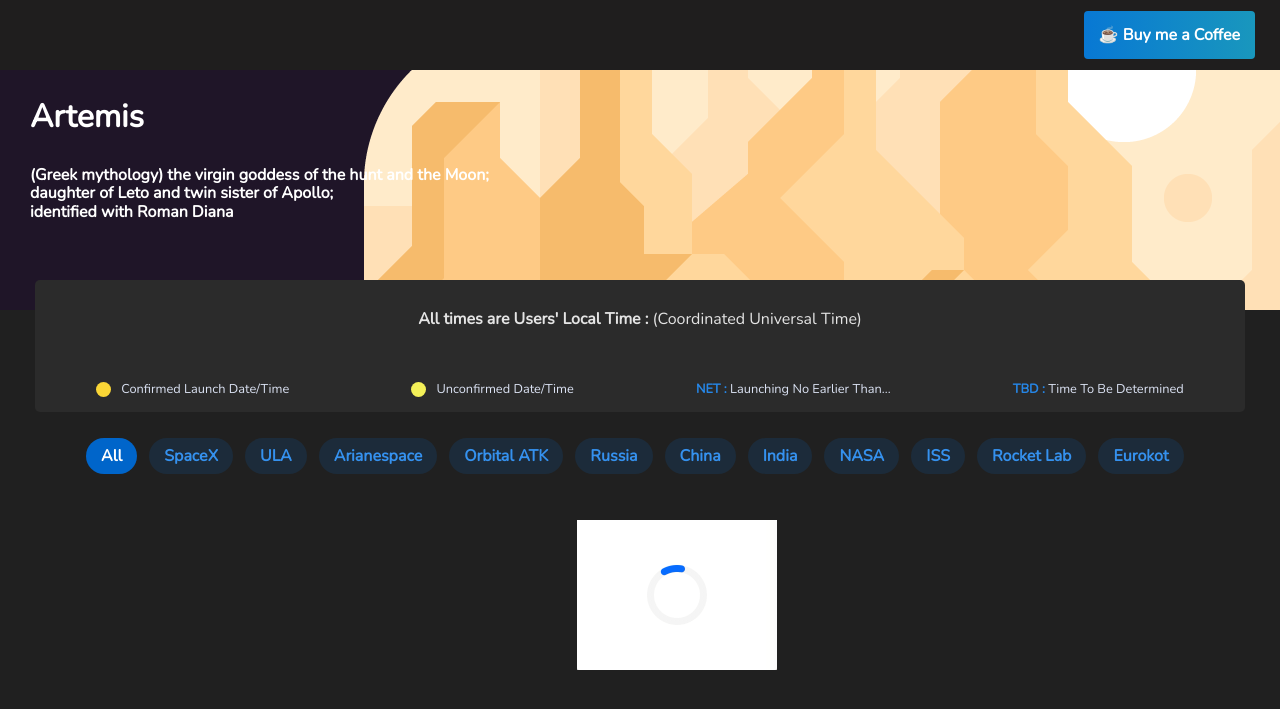
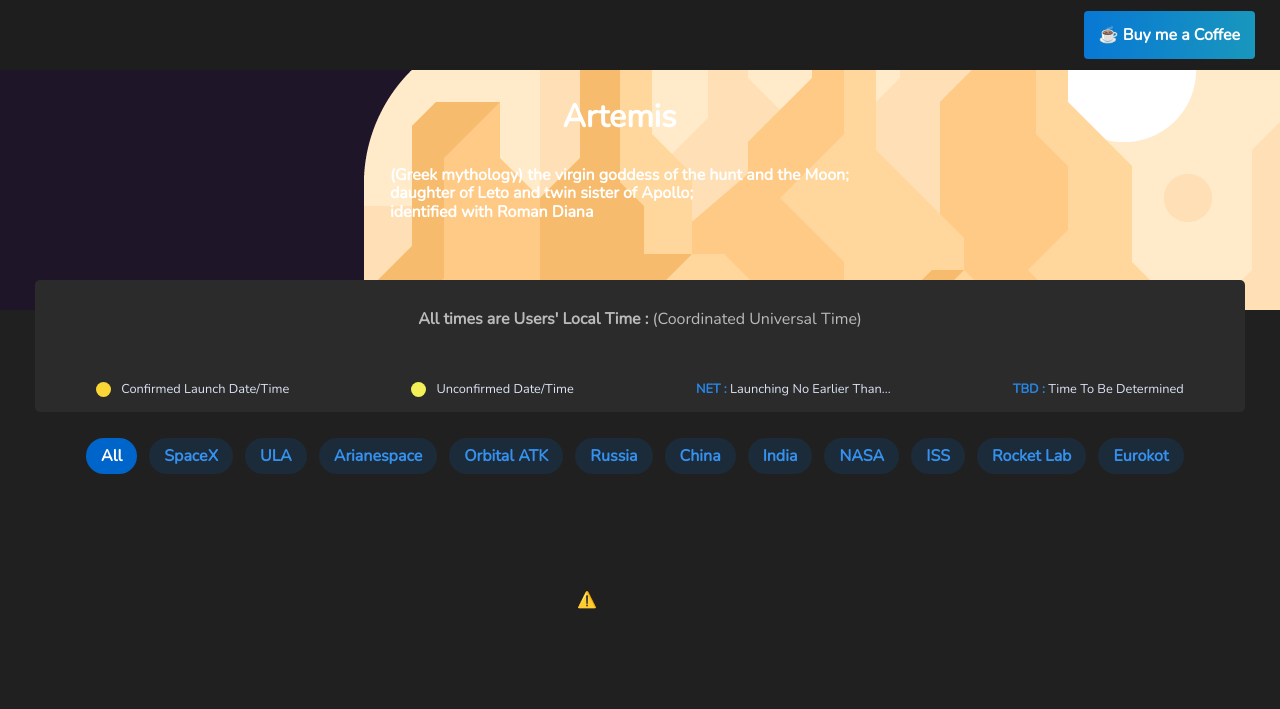
Before and after one commit to GeekBoySupreme/Artemis, a PHP site: page /index.html in a window 1280 px wide. Shown: the top 709 px of the page. Run offline with PHP 8.4, Linux system fonts and the light colour scheme; some libraries are stand-ins or nearby versions.

Commit message:
Adding Colors

```diff
--- a/index.html
+++ b/index.html
@@ -42,14 +42,16 @@
 			</div>
 		</header>
 		<div class="top-banner">
-			<h1>Artemis</h1>
-			<h4>(Greek mythology) the virgin goddess of the hunt and the Moon; <br>daughter of Leto and twin sister of Apollo; <br>identified with Roman Diana</h4>
+			<div class="header-panel">
+				<h1>Artemis</h1>
+				<h4>(Greek mythology) the virgin goddess of the hunt and the Moon; <br>daughter of Leto and twin sister of Apollo; <br>identified with Roman Diana</h4>
+			</div>
 		</div>
 		<div class="wrapper">
 			<main id="content" class="site-content main">
 
 					<div class="info">
-					<p class="info-text" style="color:rgb(228, 228, 228);"><b>All times are Users' Local Time :</b> <span id="timezone"></span></p>
+					<p class="info-text" style="color:rgb(187, 186, 186);"><b>All times are Users' Local Time :</b> <span id="timezone"></span></p>
 					<p>&nbsp;</p>
 					<div class="legend" style="margin-top:-7px;">
 						<p class="legend-item legend-item-1"><span class="dark-box"></span style="color:rgb(60,60,60);">Confirmed Launch Date/Time</p>
@@ -74,7 +76,9 @@
 					<button id="eurokot" class="sort-button">Eurokot</button>
 				</div>
 				<section id="launches-main" class="primary">
-					<div class='uil-spin-css' ><img src="img/loader.gif"/></div>
+					<div class='uil-spin-css' >
+						<lottie-player src="https://assets2.lottiefiles.com/packages/lf20_1Uj5JP.json"  background="transparent"  speed="1"  style="width: 200px; height: 200px;"  loop  autoplay></lottie-player>
+					</div>
 				</section>
 			</main>
 
@@ -93,5 +97,6 @@
 	  ga('send', 'pageview');
 
 	</script>
+	<script src="https://unpkg.com/@lottiefiles/lottie-player@latest/dist/lottie-player.js"></script>
 	</body>
 </html>
--- a/scripts.js
+++ b/scripts.js
@@ -295,7 +295,7 @@
 		}
 	}
 	if(main !== null){
-		main.innerHTML += '<button id="more-launches" class="highlighted"><p><i id="icons" class="em-svg em-mage"></i>Show All Launches</p></button>';
+		main.innerHTML += '<button id="more-launches" class="highlighted"><p><i class="fa fa-bolt"></i> &nbsp;Show All Launches</p></button>';
 		document.getElementById("more-launches").onclick=function(){
 			main.innerHTML = '';
 			for(i = 0; i < launchArray.length; i++){
--- a/styles.css
+++ b/styles.css
@@ -1149,6 +1149,14 @@
   margin-top: 70px;
 }
 
+.header-panel {
+  width: 96%;
+  display: flex;
+  flex-direction: column;
+  align-items: center;
+  justify-content: center;
+}
+
 /*------------ Content > Launches -------------*/
 .info {
   font-family: 'Nunito', sans-serif;
@@ -1550,9 +1558,13 @@
 }
 
 .launchpad {
-  width: auto;
+  width: 100%;
   margin: 5px 0 8px 0;
   text-align: left;
+}
+
+.util-spin-css {
+  margin: 0 auto;
 }
 
 #more-launches {
@@ -1565,19 +1577,21 @@
   -webkit-flex-wrap: nowrap;
       -ms-flex-wrap: nowrap;
           flex-wrap: nowrap;
-  width: 60%;
+  width: 30%;
   margin: 5px 0;
   padding: 0;
   border: none;
+  font-weight: 700;
   border-radius: 50px;
   font-family: 'Nunito', sans-serif;
   transition:0.5s ease;
-  padding-top:6px;
-  padding-bottom:6px;
-  margin-top:20px;
-  color:rgb(0,101,202);
-  background:white;
-
+  padding: 7px 12px;
+  margin-top: 20px;
+  color:rgb(36, 134, 233);
+}
+
+#more-launches i{
+  color: orange;
 }
 
 @media (max-width: 768px) {
```
